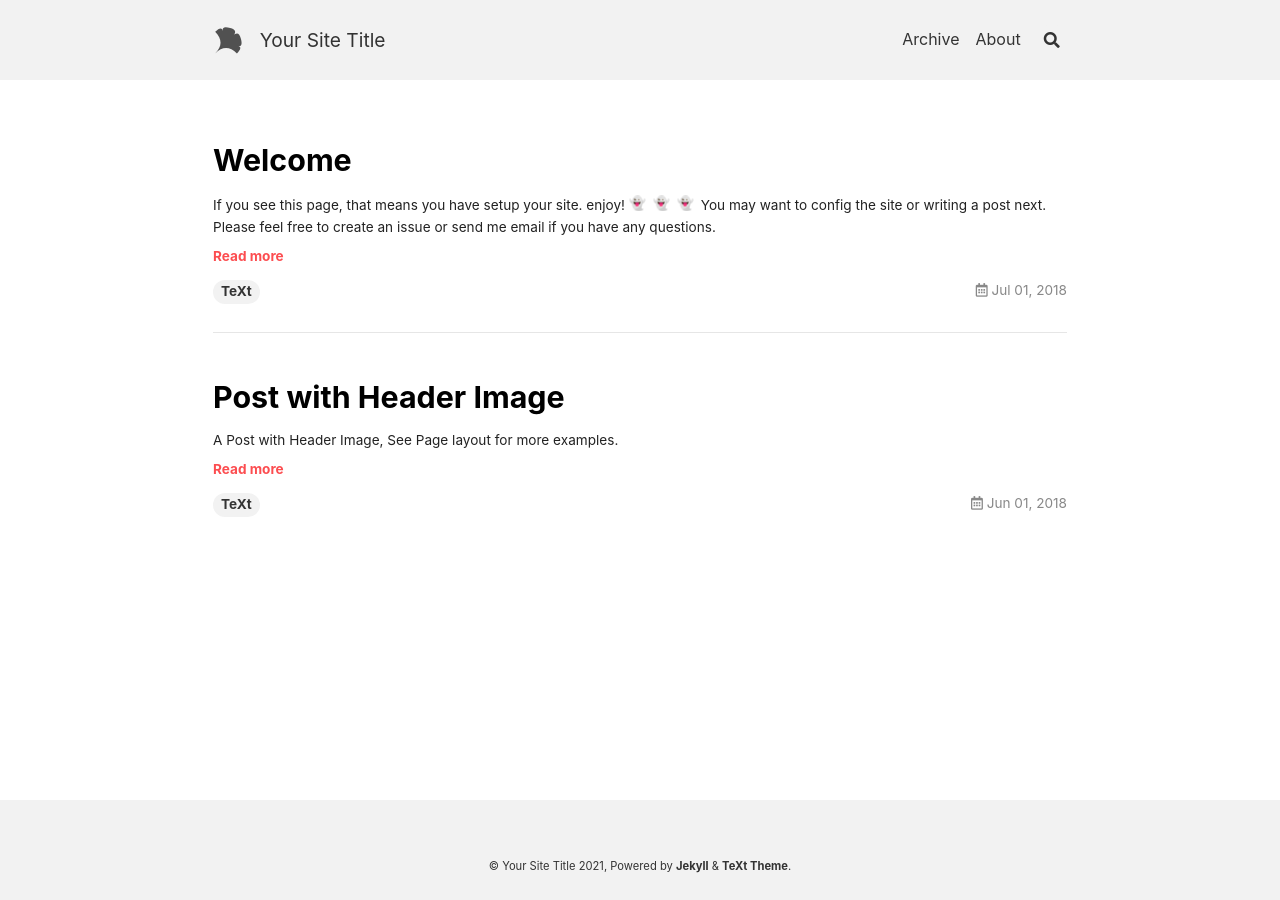
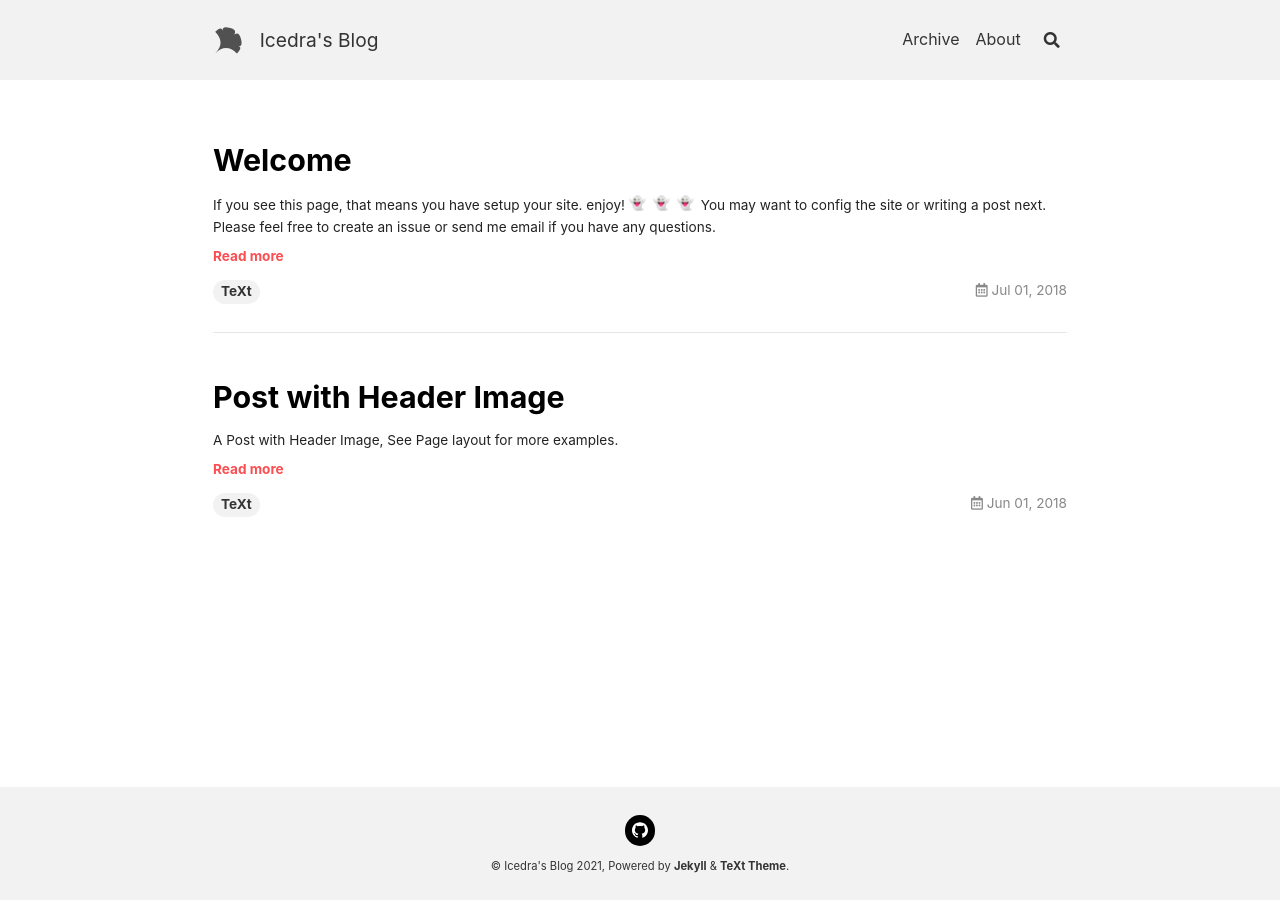
Before and after one commit to icedra/icedra.github.io, a Jekyll site: the page built from index.html, in a window 1280 px wide. Built offline with Jekyll 4.4.1, drawn with Linux system fonts in a browser that asks for light colours; nearby versions of some CDN libraries; emoji names are drawn with the system emoji font; the list of posts is cut into pages by our own code.

Commit message:
修改了一些配置

```diff
--- a/_config.yml
+++ b/_config.yml
@@ -17,12 +17,12 @@
 ## => Site Settings
 ##############################
 text_skin: default # "default" (default), "dark", "forest", "ocean", "chocolate", "orange"
-highlight_theme: default # "default" (default), "tomorrow", "tomorrow-night", "tomorrow-night-eighties", "tomorrow-night-blue", "tomorrow-night-bright"
+highlight_theme: tomorrow-night-eighties # "default" (default), "tomorrow", "tomorrow-night", "tomorrow-night-eighties", "tomorrow-night-blue", "tomorrow-night-bright"
 url     : # the base hostname & protocol for your site e.g. https://www.someone.com
 baseurl : # does not include hostname
-title   : Your Site Title
+title   : Icedra's Blog
 description: > # this means to ignore newlines until "Language & timezone"
-  Your Site Description
+  aRT && Tech
 
 
 ## => Language and Timezone
@@ -35,10 +35,10 @@ timezone: # see https://en.wikipedia.org/wiki/List_of_tz_database_time_zones for
 ##############################
 author:
   type      : # "person" (default), "organization"
-  name      : Your Name
+  name      : icedra
   url       :
-  avatar    : # path or url of avatar image (square)
-  bio       : I am an amazing person.
+  avatar    : "avatar.jpg" # path or url of avatar image (square)
+  bio       :
   email     :
   facebook  : # "user_name" the last part of your profile url, e.g. https://www.facebook.com/user_name
   twitter   : # "user_name" the last part of your profile url, e.g. https://twitter.com/user_name
@@ -49,7 +49,7 @@ author:
   zhihu     : # "user_name" the last part of your profile url, e.g. https://www.zhihu.com/people/user_name
   douban    : # "user_name" the last part of your profile url, e.g. https://www.douban.com/people/user_name
   linkedin  : # "user_name" the last part of your profile url, e.g. https://www.linkedin.com/in/user_name
-  github    : # "user_name" the last part of your profile url, e.g. https://github.com/user_name
+  github    : https://github.com/icedra # "user_name" the last part of your profile url, e.g. https://github.com/user_name
   npm       : # "user_name" the last part of your profile url, e.g. https://www.npmjs.com/~user_name
 
 
```
Also changed, not shown: avatar.jpg (added).
